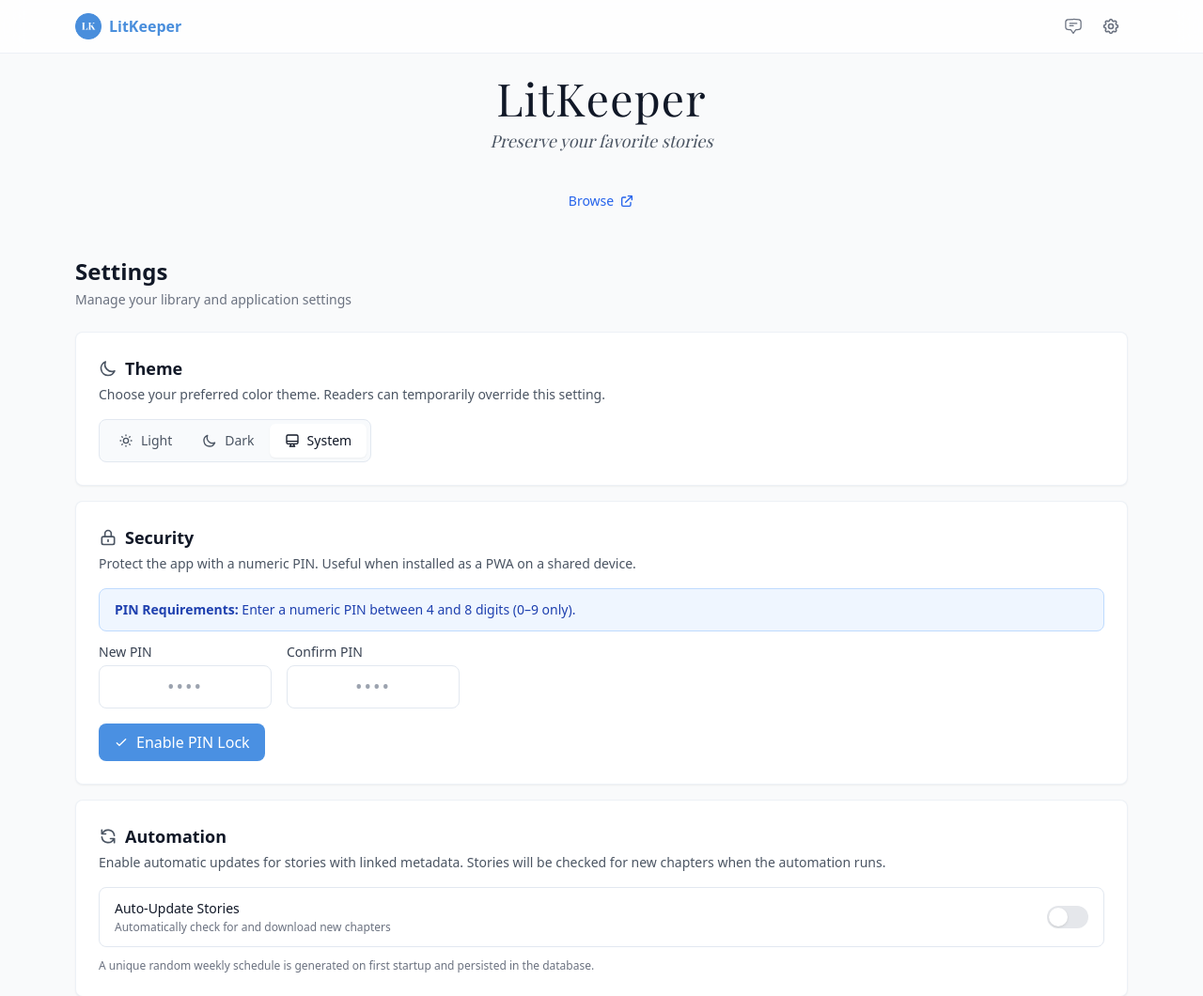
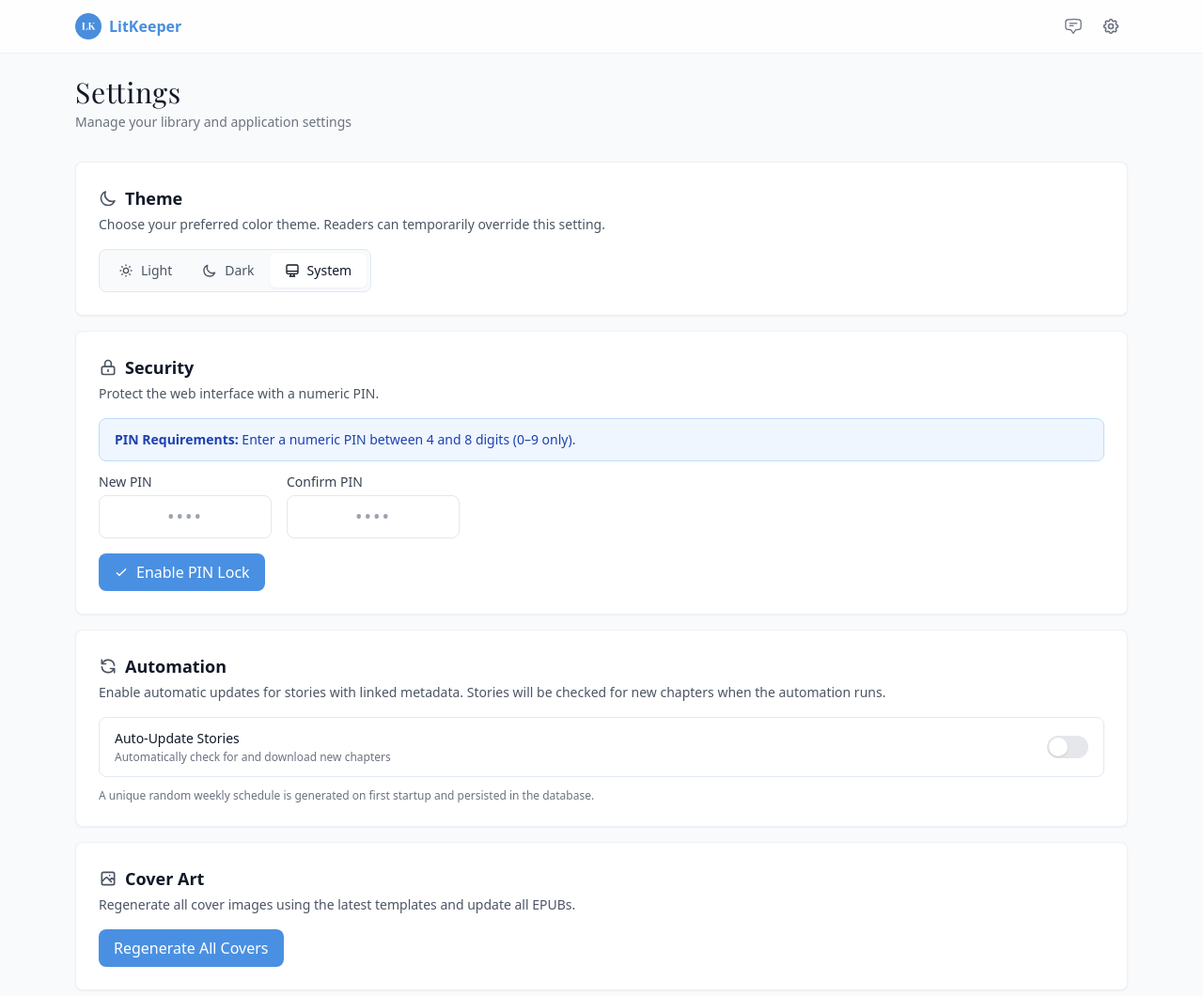
Before and after one commit to redwoodstory/LitKeeper, a Flask app: page /settings/ in a window 1280 px wide. Shown: the top 1060 px of the page at 94% size. Run offline with Flask 3, Linux system fonts and the light colour scheme; data that the repository does not hold is empty.

Commit message:
updated headers to be page-specific

```diff
--- a/app/static/reader/reader.css
+++ b/app/static/reader/reader.css
@@ -543,12 +543,13 @@ a:hover {
 
 /* --- Highlight flash animation (navigate to quote) --- */
 @keyframes highlight-flash {
-  0%   { background-color: rgba(250, 204, 21, 0.45); }
+  0%   { background-color: rgba(250, 204, 21, 0.55); }
+  60%  { background-color: rgba(250, 204, 21, 0.55); }
   100% { background-color: transparent; }
 }
 
 .highlight-flash {
-  animation: highlight-flash 2s ease-out forwards;
+  animation: highlight-flash 3.5s ease-out forwards;
   border-radius: 3px;
 }
 
--- a/app/templates/highlights.html
+++ b/app/templates/highlights.html
@@ -67,6 +67,7 @@
         <div class="flex items-center gap-2 flex-shrink-0">
           {% if h.story and h.story.filename_base %}
           <a href="/read/{{ h.story.filename_base }}.json?chapter={{ h.chapter_index }}&para={{ h.paragraph_index }}"
+             hx-boost="false"
              class="inline-flex items-center gap-1.5 px-3 py-1.5 rounded-lg text-xs font-medium text-blue-600 dark:text-blue-400 hover:bg-blue-50 dark:hover:bg-blue-900/20 border border-blue-200 dark:border-blue-800 transition-all duration-200"
              title="Read in context">
             <svg class="w-3.5 h-3.5" fill="none" viewBox="0 0 24 24" stroke-width="1.5" stroke="currentColor">
--- a/app/templates/layouts/dashboard.html
+++ b/app/templates/layouts/dashboard.html
@@ -54,27 +54,7 @@
 </nav>
 
 <div class="container mx-auto px-4 max-w-6xl content-inset">
-  {% block header %}
-  <header class="mb-12">
-    <div class="text-center">
-      <h1 class="font-playfair text-4xl md:text-5xl font-medium text-gray-900 dark:text-white mb-2 tracking-wide">
-        LitKeeper
-      </h1>
-    <p class="font-playfair text-gray-600 dark:text-gray-400 text-lg mb-4 italic">
-      Preserve your favorite stories
-    </p>
-      <a href="https://www.literotica.com/stories"
-         target="_blank"
-         rel="noopener noreferrer"
-         class="inline-flex items-center gap-1.5 text-sm text-blue-600 dark:text-blue-400 hover:text-blue-700 dark:hover:text-blue-300 transition-colors duration-200 border-slate-200/60 dark:border-slate-700 pt-4 mt-2">
-        Browse
-        <svg class="w-4 h-4" fill="none" viewBox="0 0 24 24" stroke="currentColor">
-          <path stroke-linecap="round" stroke-linejoin="round" stroke-width="2" d="M10 6H6a2 2 0 00-2 2v10a2 2 0 002 2h10a2 2 0 002-2v-4M14 4h6m0 0v6m0-6L10 14" />
-        </svg>
-      </a>
-    </div>
-  </header>
-  {% endblock %}
+  {% block header %}{% endblock %}
 
   {% if legacy_info and legacy_info.has_legacy_mounts %}
   <div id="migrationInfo" class="mb-6 bg-blue-50 dark:bg-blue-900/20 border border-blue-200 dark:border-blue-800 rounded-lg p-4">
--- a/app/templates/settings.html
+++ b/app/templates/settings.html
@@ -6,11 +6,22 @@
 {{ super() }}
 {% endblock %}
 
+{% block header %}
+<header class="mb-8">
+  <div class="flex items-center justify-between">
+    <div>
+      <h2 class="font-playfair text-3xl font-medium text-gray-900 dark:text-white tracking-wide">
+        Settings
+      </h2>
+      <p class="text-gray-500 dark:text-gray-400 mt-1 text-sm">
+        Manage your library and application settings
+      </p>
+    </div>
+  </div>
+</header>
+{% endblock %}
+
 {% block main_content %}
-<div class="mb-6">
-  <h2 class="text-2xl font-bold text-gray-900 dark:text-white mb-1">Settings</h2>
-  <p class="text-sm text-gray-500 dark:text-gray-400">Manage your library and application settings</p>
-</div>
 
 
 <div class="space-y-4 mb-8">
@@ -69,7 +80,7 @@
         Security
       </h3>
       <p class="text-sm text-gray-600 dark:text-gray-400 mb-4">
-        Protect the app with a numeric PIN. Useful when installed as a PWA on a shared device.
+        Protect the web interface with a numeric PIN.
       </p>
 
       {% if not pin_enabled %}
```
Also changed, not shown: app/static/reader/reader.js (+6 -8 lines), app/templates/index.html (+22 -0 lines), app/templates/queue/index.html (+15 -9 lines).
